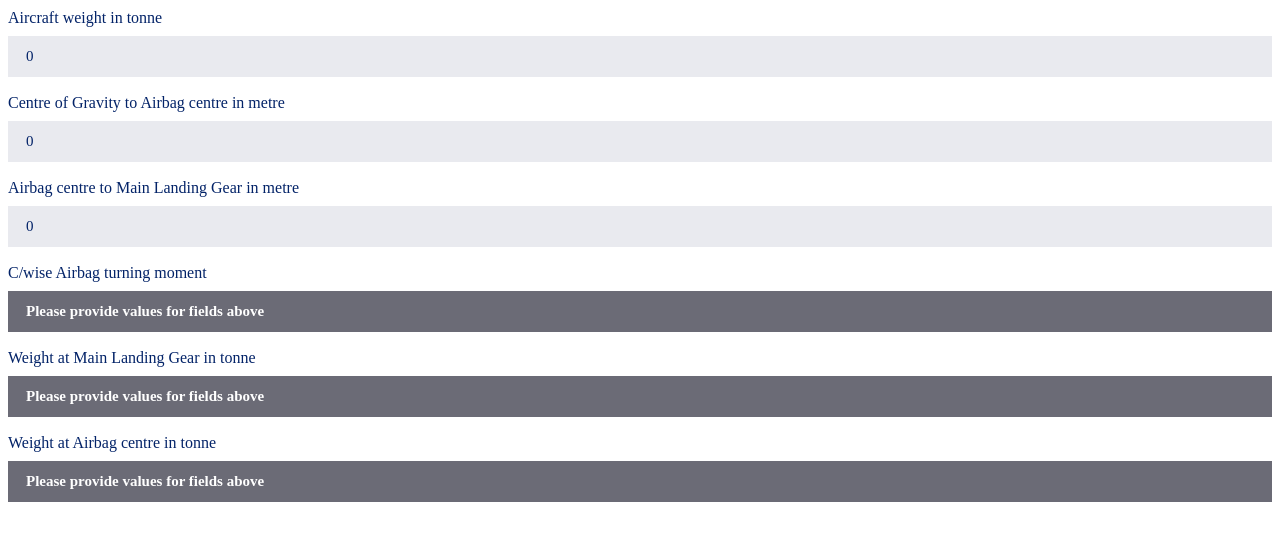
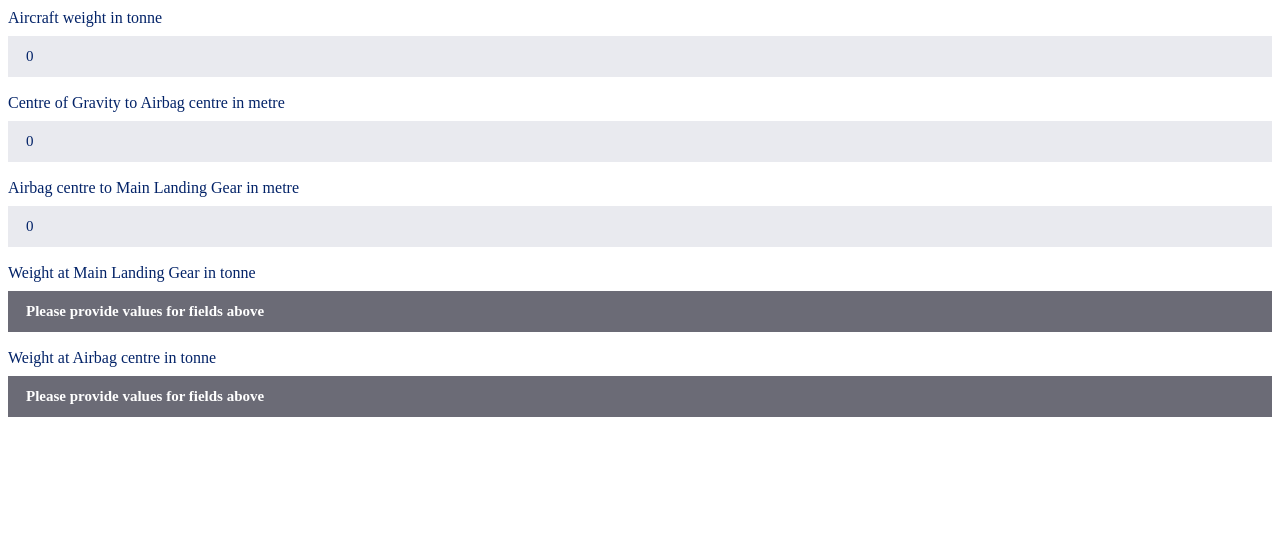
Before and after one commit to danfish/AMS-Calculator-Airbag, a plain HTML site: page index.html in a window 1280 px wide. Drawn offline with Linux system fonts and the light colour scheme.

Commit message:
Update index.html

```diff
--- a/index.html
+++ b/index.html
@@ -26,10 +26,10 @@
           <input type="number" name="airbag-load__airbag-centre-to-main-landing-gear" min="0" step="0.1" value="0" aria-invalid="false" aria-required="false"/>
         </div>
 
-         <div class="ams-calculator__group">
+      <!--   <div class="ams-calculator__group">
           <label for="airbag-load__clockwise-airbag-turning-moment" aria-label="C/wise Airbag turning moment">C/wise Airbag turning moment</label>
           <input type="text" name="airbag-load__clockwise-airbag-turning-moment" readonly="1" aria-invalid="false" aria-required="false" value="Please provide values for fields above"/>
-        </div>
+        </div> -->
 
         <div class="ams-calculator__group">
           <label for="airbag-load__weight-at-main-landing-gear" aria-label="Weight at Main Landing Gear in tonne">Weight at Main Landing Gear in tonne</label>
```
